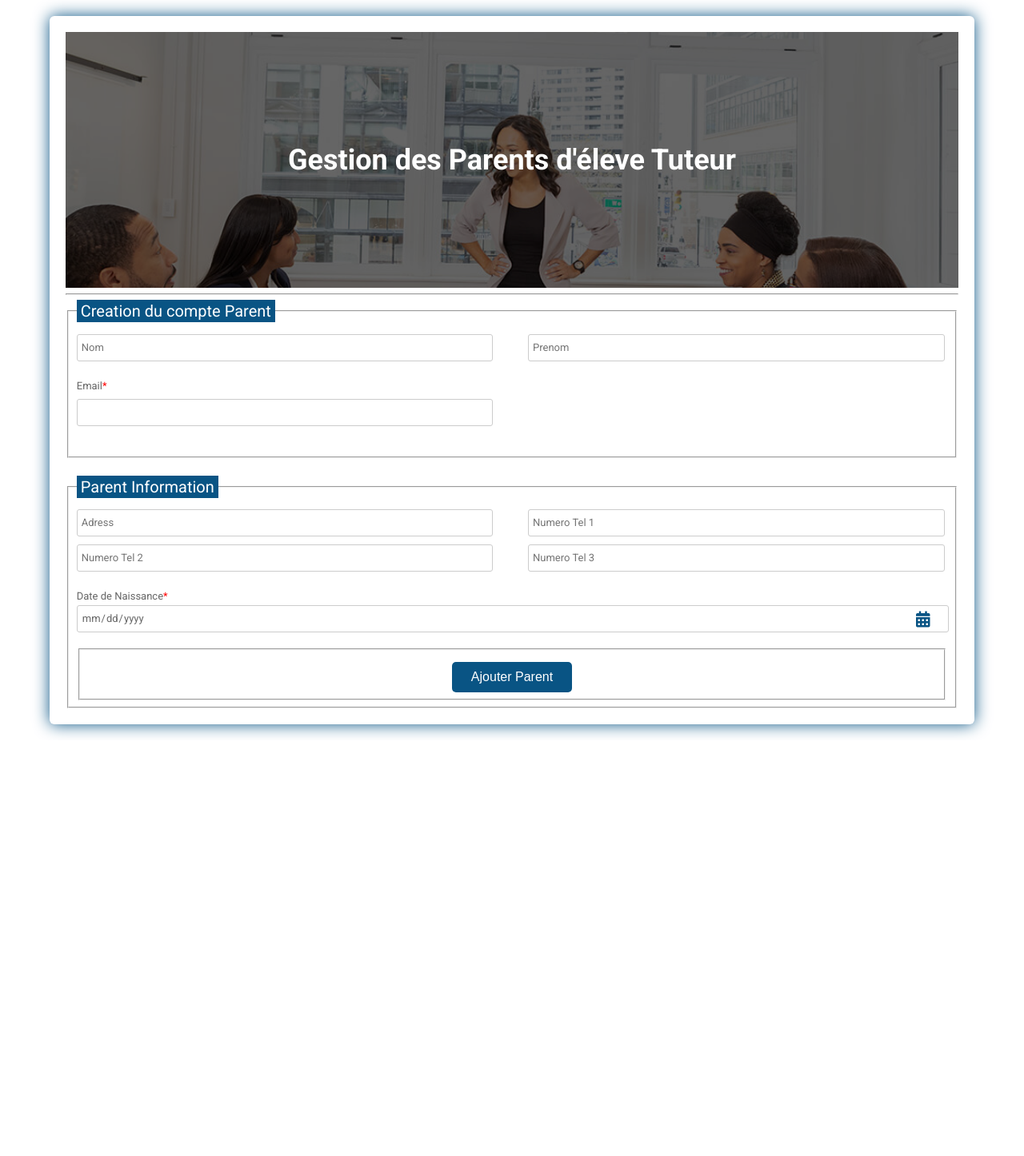
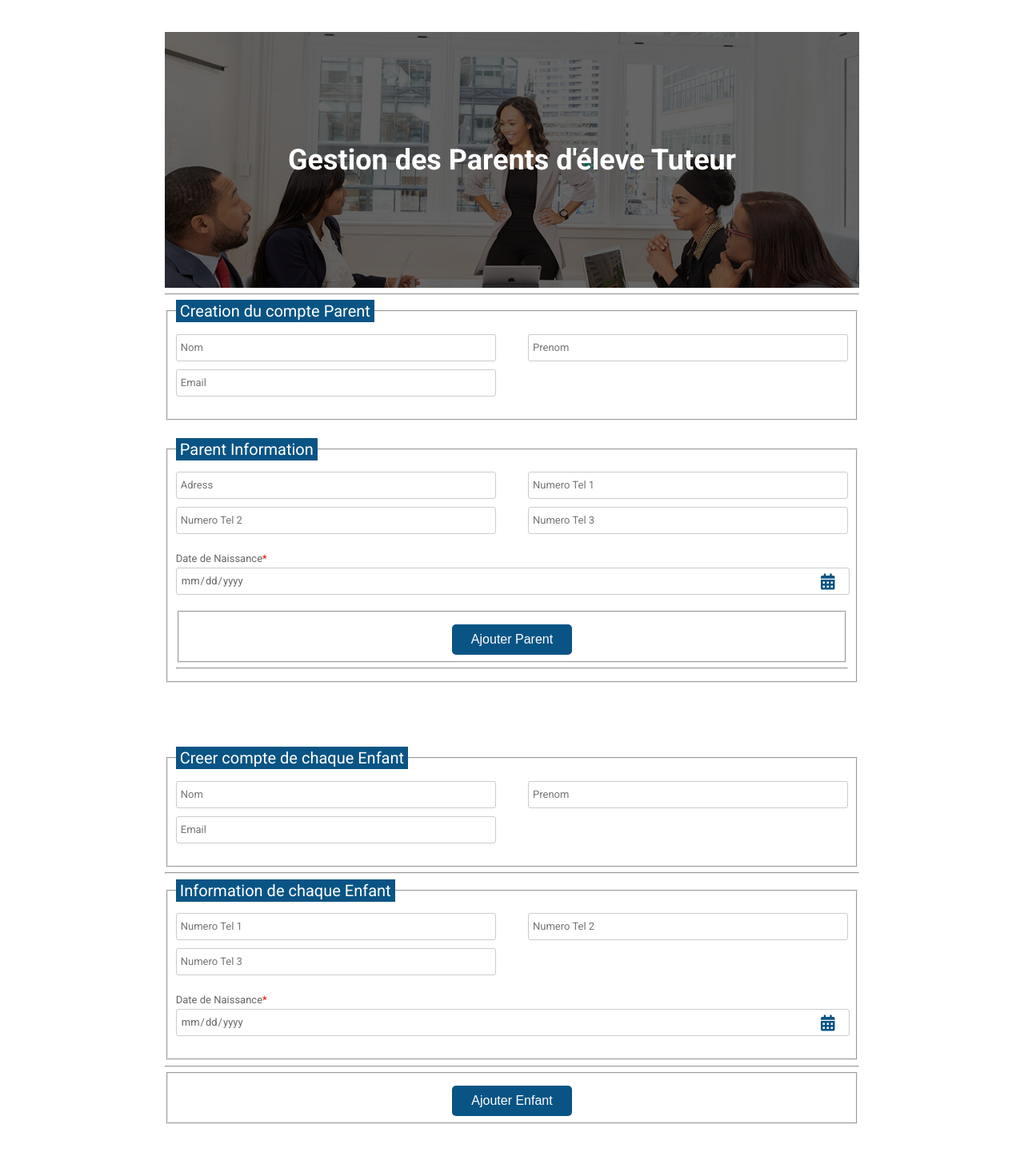
Before and after one commit to NohaNekamiche/E-school_Plateforme, a PHP site: page /pages/gestionParents.php in a window 1280 px wide. Shown: the whole page at 80% size. Before the commit the page ends 922 px from the top, so only its background shows below. Run offline with PHP 8.4, Linux system fonts and the light colour scheme; some libraries are stand-ins or nearby versions.

Commit message:
add enfant

```diff
--- /dev/null
+++ b/Controler/EleveCtrl.php
@@ -0,0 +1,16 @@
+<?php
+require_once "../Model/eleve.php";
+class  EleveCtrl{
+
+    private $eleve;
+
+    public function __construct(){
+        $this->eleve = new eleve();
+    }
+
+    public function addEvele($email,$nom,$prenom,$dateNais,$idParent,$idNiv,$numTel1,$numTel2,$numTel3){
+
+        eleve::addEvele($email,$nom,$prenom,$dateNais,$idParent,$idNiv,$numTel1,$numTel2,$numTel3);
+    }
+}
+?>
--- a/Controler/parentCtrl.php
+++ b/Controler/parentCtrl.php
@@ -9,5 +9,8 @@ class parentCtrl{
     public function ajouterParent($email,$nom,$prenom,$dateNaiss,$adress,$numTel1,$numTel2,$numTel3){
         return parents::ajouterParent($email,$nom,$prenom,$dateNaiss,$adress,$numTel1,$numTel2,$numTel3);
     }
+    public function getLastInsert(){
+        return parents::getLastInsert();
+    }
 }
 ?>
--- a/Model/eleve.php
+++ b/Model/eleve.php
@@ -0,0 +1,16 @@
+<?php
+require_once (__DIR__."/model.php");
+require_once (__DIR__."/user.php");
+class eleve{
+
+
+    public static function addEvele($email,$nom,$prenom,$dateNais,$idParent,$idNiv,$numTel1,$numTel2,$numTel3){
+        $password=$nom.$prenom;
+        $idUser=user::ajouterUser($email,$password,$prenom);
+        $requete= "INSERT INTO eleves (nom,prenom,dateNais,idParent,idUser,idNiv,numTel1,numTel2,numTel3)
+        VALUES ('$nom','$prenom','$dateNais','$idParent','$idUser','$idNiv','$numTel1','$numTel2','$numTel3')";
+        return model::getIdOfInsertElement($requete);
+    }
+
+}
+?>
--- a/Model/model.php
+++ b/Model/model.php
@@ -44,5 +44,8 @@ class model{
         self::$conn->exec($req);
         return self::$conn->lastInsertId();
     }
+    public static function getLastId(){
+        return self::$conn->lastInsertId();
+    }
 }
 ?>
--- a/Model/parent.php
+++ b/Model/parent.php
@@ -13,5 +13,8 @@ class parents{
         return model::getIdOfInsertElement($requete);
 
     }
+    public static function getLastInsert(){
+        return model::getLastId();
+    }
 }
 ?>
--- a/pages/gestionParents.php
+++ b/pages/gestionParents.php
@@ -1,3 +1,6 @@
+<?php
+session_start();
+?>
 <!DOCTYPE html>
 <html>
   <head>
@@ -23,9 +26,8 @@
             <div>
                 <input type="text" name="prenom" placeholder="Prenom" required />
             </div>
-            <div class="item">
-                    <label for="email">Email<span>*</span></label>
-                    <input id="email" type="text" name="email" required/>
+            <div >
+                    <input id="email" type="text" name="email" placeholder="Email" required/>
             </div>
           </div>
 
@@ -60,15 +62,81 @@
       <div class="btn-block">
       <button type="submit" name="Ajouter">Ajouter Parent</button>
       </div>
+      </fieldset>
+      <hr/>
+</form>
+</div>
+<div class="testbox">
+      <form method="post">
+      <fieldset>
+      <legend>Creer compte de chaque Enfant</legend>
+      <div class="item">
+          <div class="name-item">
+            <div>
+                <input type="text" name="nomE" placeholder="Nom" required />
+            </div>
+            <div>
+                <input type="text" name="prenomE" placeholder="Prenom" required />
+            </div>
+            <div >
+                    <input id="email" type="text" name="emailE" placeholder="Email" required/>
+            </div>
+          </div>
+
+        </div>
+      </fieldset>
+      <hr/>
+      <fieldset>
+      <legend>Information de chaque Enfant</legend>
+      <div class="item">
+          <div class="name-item">
+            <div>
+                <input type="text" name="num1E" placeholder="Numero Tel 1" required/>
+            </div>
+            <div>
+                <input type="text" name="num2E" placeholder="Numero Tel 2" required/>
+            </div>
+            <div>
+                <input type="text" name="num3E" placeholder="Numero Tel 3" required/>
+            </div>
+          </div>
+
+        </div>
+      <div class="item">
+      <label for="bdate">Date de Naissance<span>*</span></label>
+      <input id="bdate" type="date" name="dateE" required/>
+      <i class="fas fa-calendar-alt"></i>
+      </div>
+      </fieldset>
+      <hr/>
+      <fieldset>
+      <div class="btn-block">
+      <button type="submit" name="AjouterEnfant">Ajouter Enfant</button>
+      </div>
+      </fieldset>
     </form>
     </div>
     <?php
           require_once '../Controler/parentCtrl.php';
+          require_once '../Controler/EleveCtrl.php';
+
             if(isset($_POST["Ajouter"])){
               $ctrl= new parentCtrl();
-              $ctrl->ajouterParent($_POST['email'],$_POST['nom'],$_POST['prenom'],$_POST['date'],
+              $_SESSION['idParent']=$ctrl->ajouterParent($_POST['email'],$_POST['nom'],$_POST['prenom'],$_POST['date'],
               $_POST['address'],$_POST['num1'],$_POST['num2'],$_POST['num3']);
+
+           //   $id=$_SESSION['idParent'];
+
+            }else
+            {
+              if(isset($_POST['AjouterEnfant'])){
+              $ctrlEleve=new EleveCtrl();
+              $idNiv=1;
+              $id=$_SESSION['idParent'];
+              $ctrlEleve->addEvele($_POST['emailE'],$_POST['nomE'],$_POST['prenomE'],$_POST['dateE'],$id,$idNiv,
+              $_POST['num1E'],$_POST['num2E'],$_POST['num3E']);}
             }
+
         ?>
   </body>
 </html>
--- a/public/CSS/gestionusersstyle.css
+++ b/public/CSS/gestionusersstyle.css
@@ -1,5 +1,5 @@
 html, body {
-    min-height: 100%;
+    min-height: 90%;
     }
     body, div, form, input, label {
     padding: 0;
@@ -32,11 +32,11 @@ html, body {
     padding: 20px;
     }
     form {
-    width: 90%;
+    width: 70%;
     padding: 20px;
     border-radius: 6px;
     background: #fff;
-    box-shadow: 0 0 20px 0  #095484;
+
     }
     .banner {
     position: relative;
```
Also changed, not shown: Controler/enseignantCtrl.php (added, +15 -0 lines), Model/enseignant.php (+15 -0 lines), Vue/enseignantVue.php (added, +11 -0 lines), Vue/parentsVue.php (added, +78 -0 lines).
